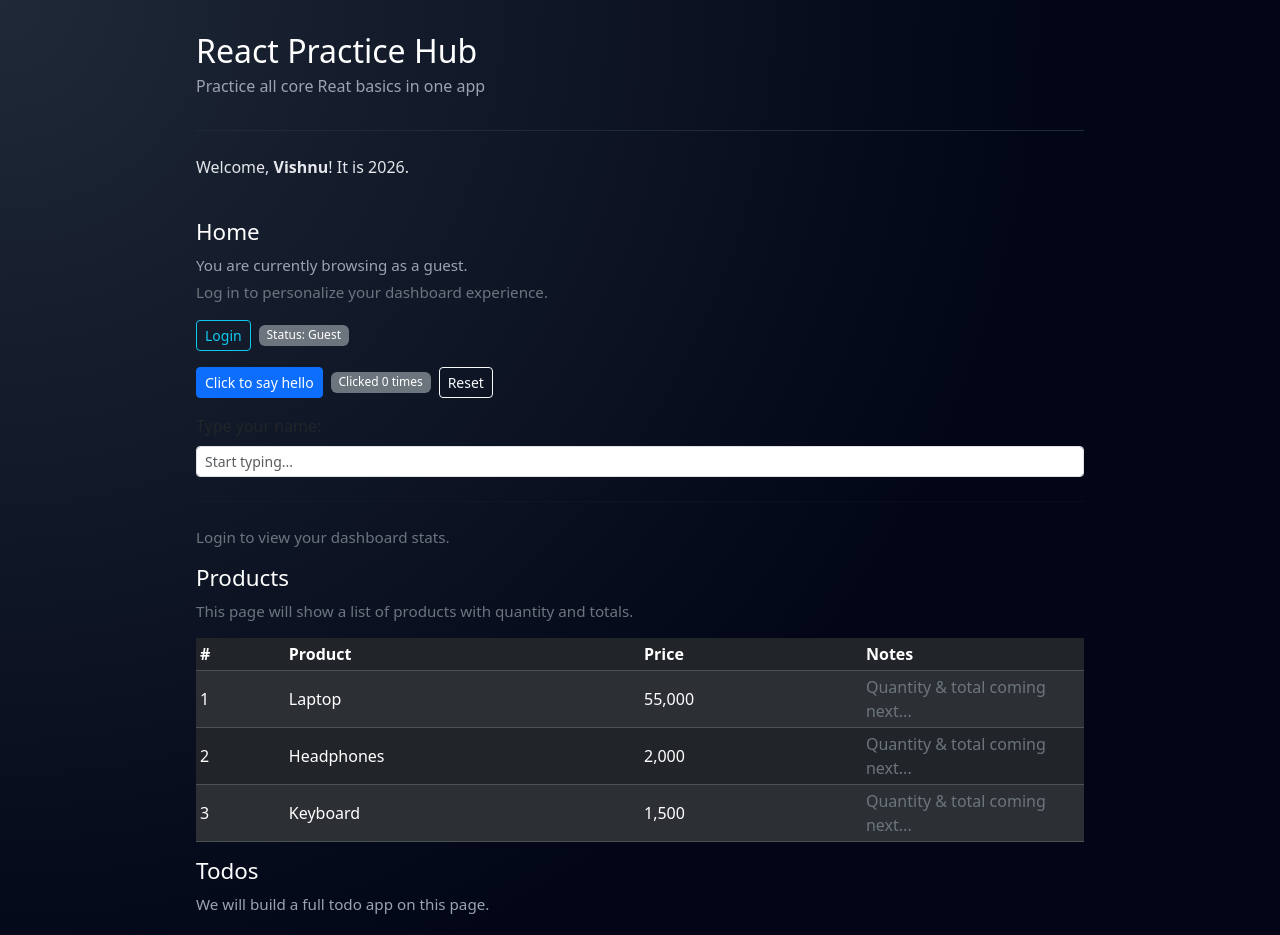
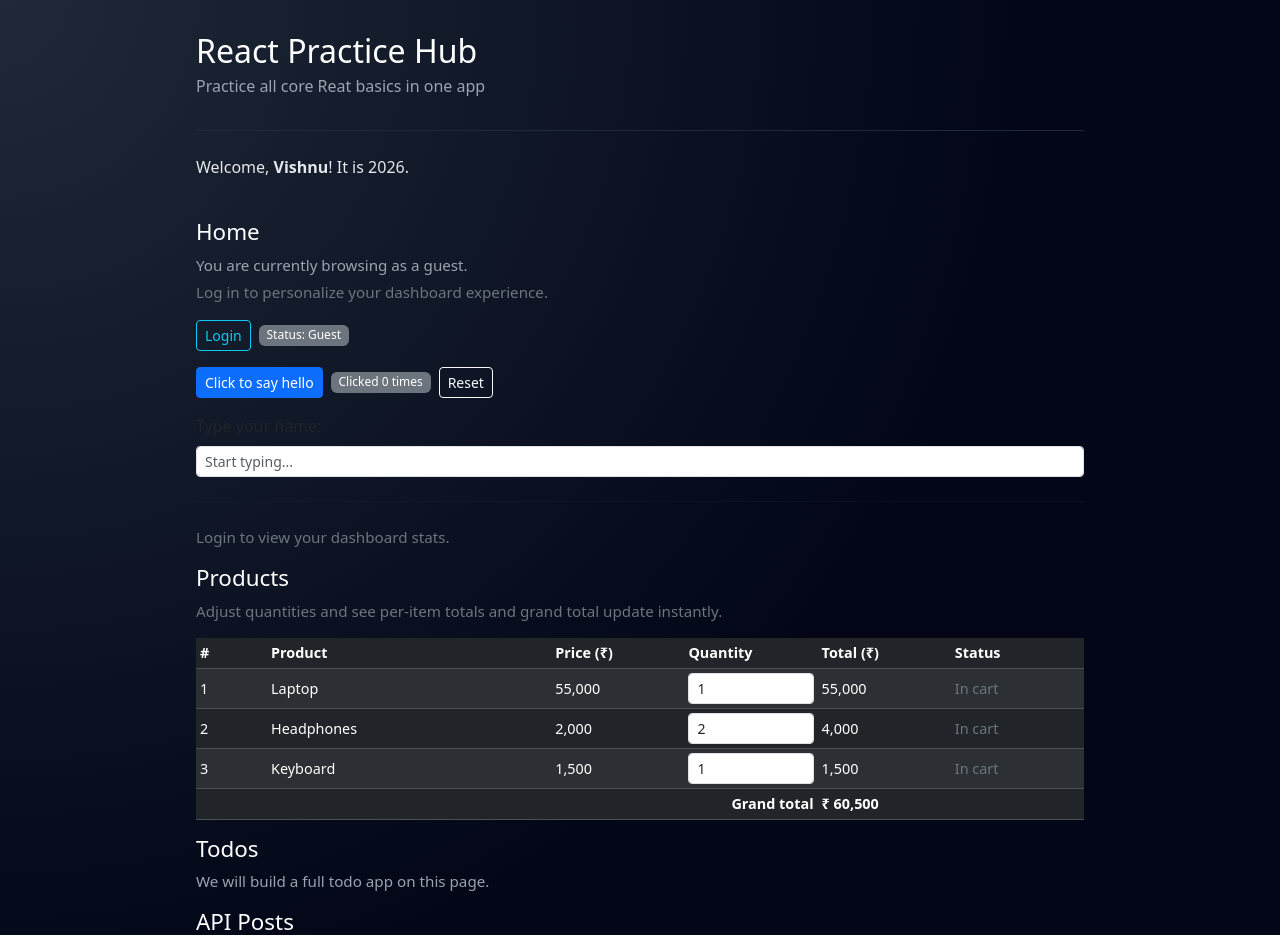
Before and after one commit to vishnuwebz/vite-react-practice-hub, a React (Vite) app: page / in a window 1280 px wide. Shown: the top 935 px of the page. Built offline with nearby package versions, Linux system fonts and the light colour scheme.

Commit message:
feat: add editable quantities and totals to Products

```diff
--- a/src/App.css
+++ b/src/App.css
@@ -55,3 +55,7 @@
 .stat-card {
   background: rgba(15, 23, 42, 0.7);
 }
+
+.page-products table {
+  font-size: 0.9rem;
+}
--- a/src/components/ProductsPage.jsx
+++ b/src/components/ProductsPage.jsx
@@ -1,41 +1,86 @@
 import { useState } from "react";
 
 const initialProducts = [
-    { id: 1, name: "Laptop", price: 55000 },
-    { id: 2, name: "Headphones", price: 2000 },
-    { id : 3,name : "Keyboard", price: 1500 },
+  { id: 1, name: "Laptop", price: 55000, qty: 1 },
+  { id: 2, name: "Headphones", price: 2000, qty: 2 },
+  { id: 3, name: "Keyboard", price: 1500, qty: 1 },
 ];
 
+function ProductsPage() {
+  const [products, setProducts] = useState(initialProducts);
 
+  function handleQtyChange(id, newQty) {
+    const qtyNumber = Number(newQty) < 0 ? 0 : Number(newQty) || 0;
 
-function ProductsPage() {
-    const [products] = useState(initialProducts);
+    setProducts((prevProducts) =>
+      prevProducts.map((product) =>
+        product.id === id ? { ...product, qty: qtyNumber } : product
+      )
+    );
+  }
+
+  const grandTotal = products.reduce(
+    (sum, product) => sum + product.price * product.qty,
+    0
+  );
+
   return (
-        <section  className="page page-products">
+    <section className="page page-products">
       <h2 className="h4 mb-2">Products</h2>
-            <p className="text-secondary">This page will show a list of products with quantity and totals.</p>
+      <p className="text-secondary mb-3">
+        Adjust quantities and see per-item totals and grand total update instantly.
+      </p>
 
       <div className="table-responsive">
         <table className="table table-dark table-striped table-sm align-middle">
           <thead>
             <tr>
-                            <th style={{ width: "10%" }} >#</th>
-                            <th style={{ width: "40%" }} >Product</th>
-                            <th style={{ width: "25%" }} >Price</th>
-                            <th style={{ width: "25%" }} >Notes</th>
+              <th style={{ width: "8%" }}>#</th>
+              <th style={{ width: "32%" }}>Product</th>
+              <th style={{ width: "15%" }}>Price (₹)</th>
+              <th style={{ width: "15%" }}>Quantity</th>
+              <th style={{ width: "15%" }}>Total (₹)</th>
+              <th style={{ width: "15%" }}>Status</th>
             </tr>
           </thead>
           <tbody>
-                       {products.map((product, index) => (
+            {products.map((product, index) => {
+              const rowTotal = product.price * product.qty;
+
+              return (
                 <tr key={product.id}>
                   <td>{index + 1}</td>
                   <td>{product.name}</td>
                   <td>{product.price.toLocaleString("en-IN")}</td>
-                                <td className="text-secondary">Quantity & total coming next...</td>
+                  <td>
+                    <input
+                      type="number"
+                      min="0"
+                      className="form-control form-control-sm"
+                      value={product.qty}
+                      onChange={(e) =>
+                        handleQtyChange(product.id, e.target.value)
+                      }
+                    />
+                  </td>
+                  <td>{rowTotal.toLocaleString("en-IN")}</td>
+                  <td className="text-secondary">
+                    {product.qty === 0 ? "Not in cart" : "In cart"}
+                  </td>
                 </tr>
-                       ))}
+              );
+            })}
           </tbody>
-
+          <tfoot>
+            <tr>
+              <td colSpan={4} className="text-end fw-semibold">
+                Grand total
+              </td>
+              <td colSpan={2} className="fw-bold">
+                ₹ {grandTotal.toLocaleString("en-IN")}
+              </td>
+            </tr>
+          </tfoot>
         </table>
       </div>
     </section>
```
Lines whose indentation alone changed are shown as unchanged.
